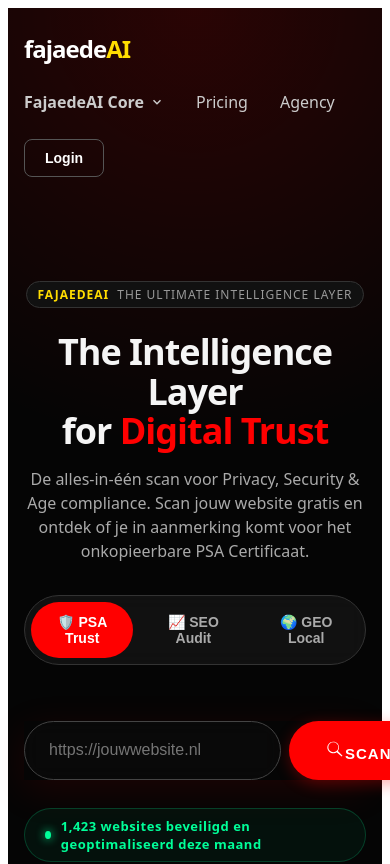
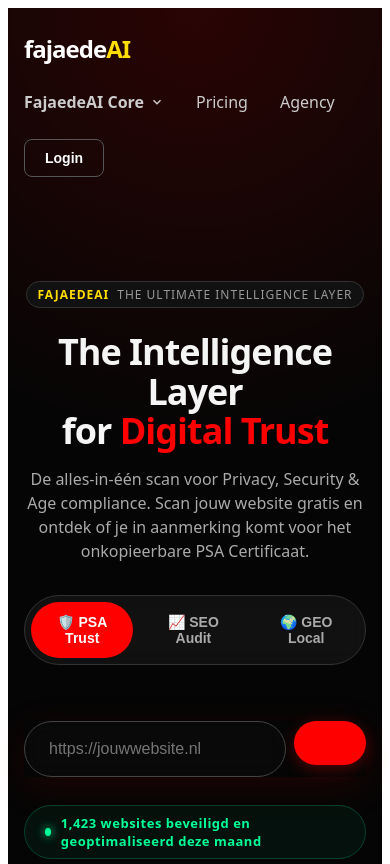
Before and after one commit to fajaede/psa-fajaede, a Next.js app: page / in a window 390 px wide. Shown: the top 864 px of the page. Built offline with nearby package versions, Linux system fonts and the light colour scheme.

Commit message:
Make PSA scan button mobile-friendly with class and SVG

```diff
--- a/app/page.tsx
+++ b/app/page.tsx
@@ -277,7 +277,7 @@ export default function Home() {
           onFocus={(e) => e.target.style.borderColor = '#ff0000'}
           onBlur={(e) => e.target.style.borderColor = '#444'}
         />
-        <button
+        <button className="searchBtn"
           type="submit"
           disabled={loading}
           style={{
```
